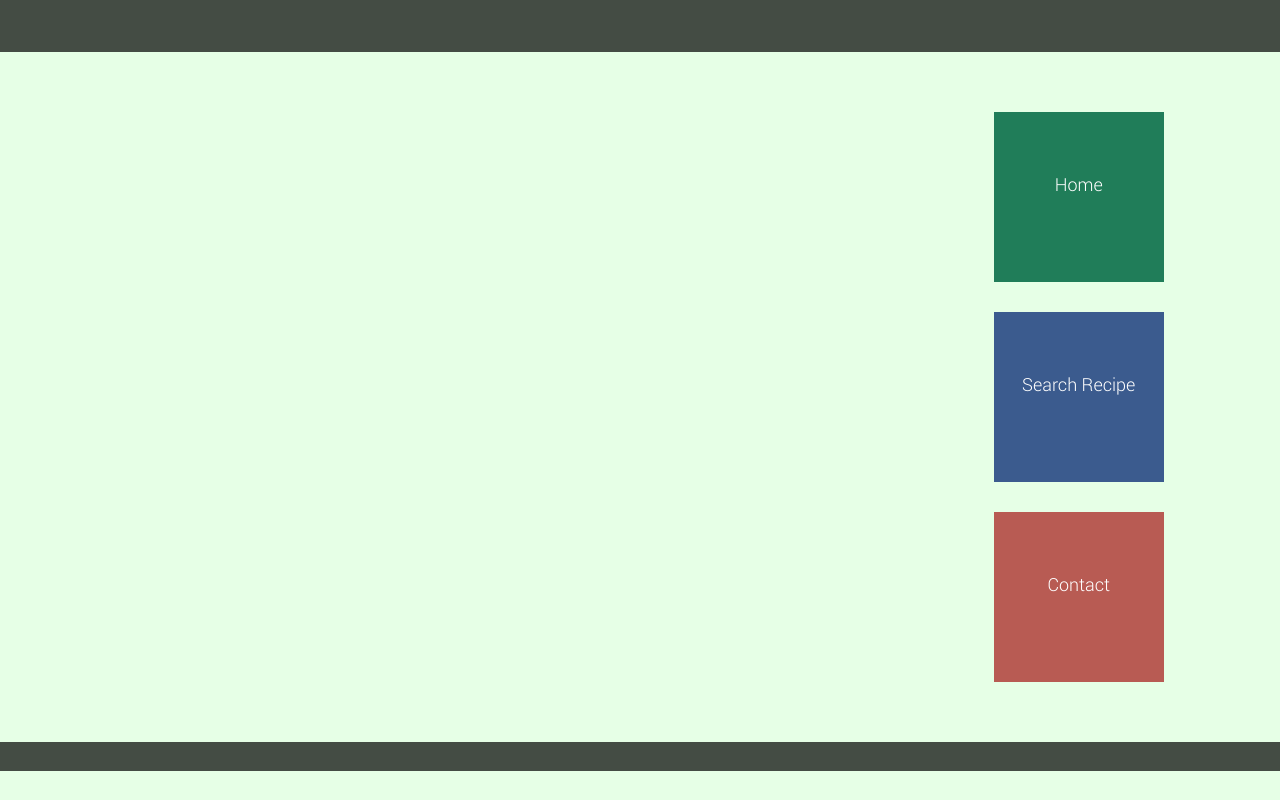
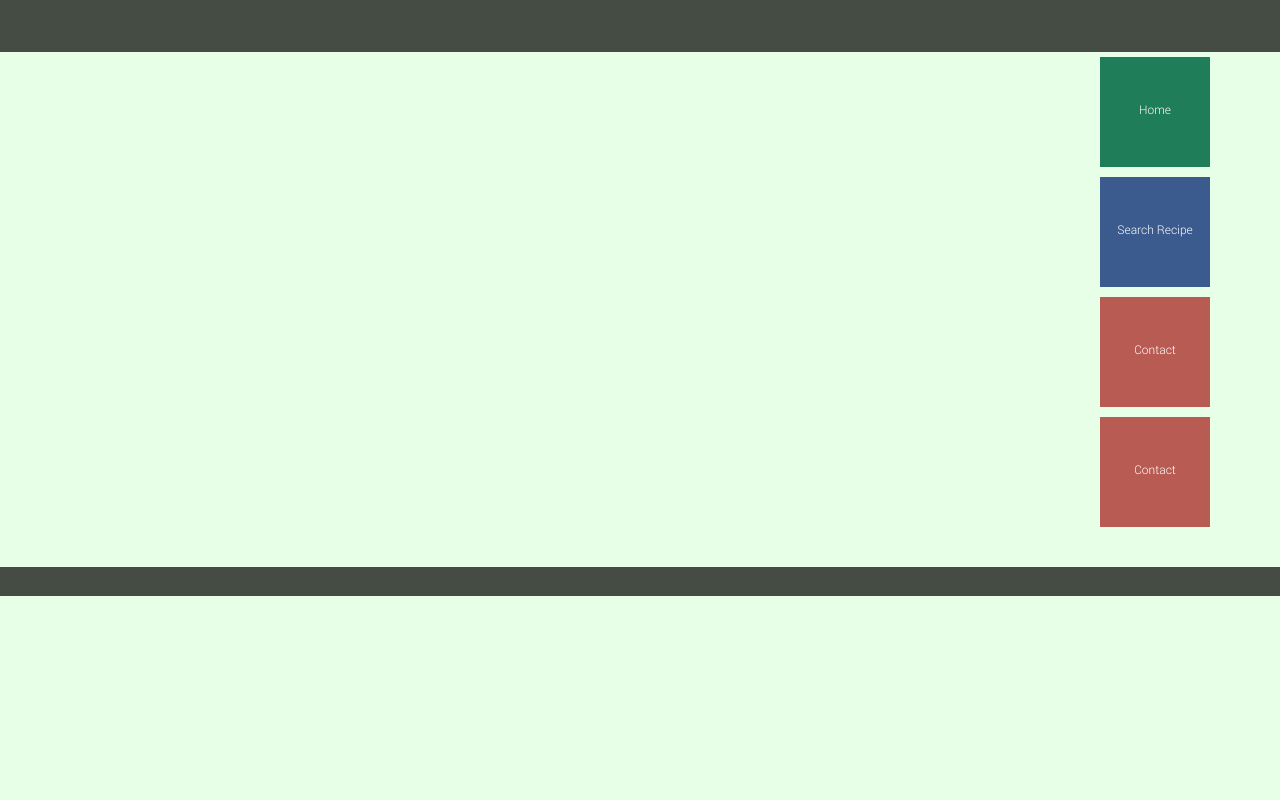
Before and after one commit to neerajpadarthi/CS5551_TEAM8_LAB37, a plain HTML site: page homePage.html in a window 1280 px wide. Drawn offline with Linux system fonts and the light colour scheme.

Commit message:
Lab Assign

```diff
--- a/css/templatemo-style.css
+++ b/css/templatemo-style.css
@@ -2,6 +2,10 @@
 	Rectangle Template
 	http://www.templatemo.com/preview/templatemo_439_rectangle
 */
+
+ul.main-menu {
+	float: right;
+}
 
 
 @font-face {
@@ -246,7 +250,7 @@ h1, h2, h3, h4, h5 {
 #page-content {
   position: relative;
   z-index: 12;
-  margin-top: 60px;
+  margin-top: 5px;
 }
 @media screen and (max-width: 992px) {
   #page-content {
@@ -381,20 +385,20 @@ h1, h2, h3, h4, h5 {
 
 #nav a {
   display: block;
-  width: 170px;
-  height: 170px;
+  width: 110px;
+  height: 110px;
   text-align: center;
   color: white;
-  font-size: 18px;
+  font-size: 12px;
   margin: 0 auto;
 }
 #nav li {
-  margin-bottom: 30px;
+  margin-bottom: 10px;
 }
 #nav i {
-  padding-top: 50px;
+  padding-top: 30px;
   display: block;
-  font-size: 36px;
+  font-size: 16px;
   margin-bottom: 10px;
 }
 
--- a/homePage.html
+++ b/homePage.html
@@ -126,7 +126,9 @@
                     <li>
                         <a class="show-5 contactbutton" href="#"><i class="fa fa-envelope"></i>Contact</a>
                     </li>
-
+                    <li>
+                        <a class="show-5 contactbutton" href="#"><i class="fa fa-envelope"></i>Contact</a>
+                    </li>
                 </ul>
             </nav>
 
```
Also changed, not shown: RegisterPage.html (+0 -6 lines).
